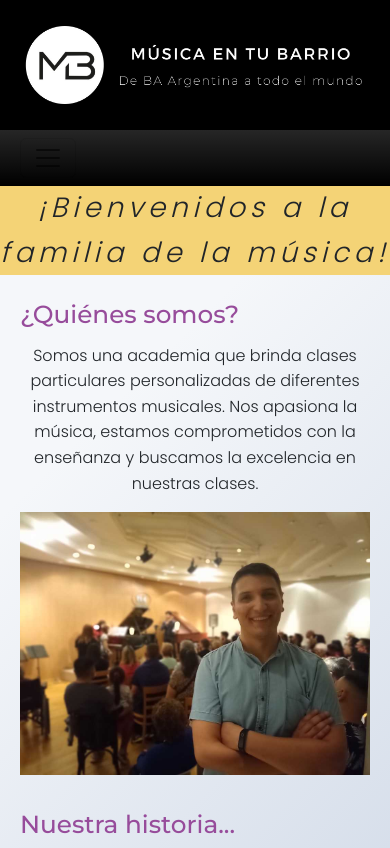
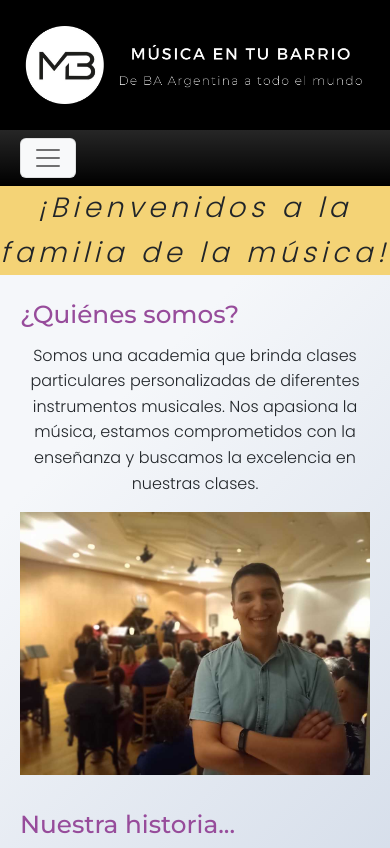
Before and after one commit to joanadiaco/IdeaDiacoSASS, a website: page index.html in a window 390 px wide. Shown: the top 848 px of the page. Drawn offline with nearby package versions, Linux system fonts and the light colour scheme; files that its build step writes are made by us from their sources.

Commit message:
modifico boton menu hamburguesa de todas las paginas

```diff
--- a/index.html
+++ b/index.html
@@ -26,7 +26,7 @@
         <a href="index.html"><img src="./Images/ImgHeader/banner2.jpg" alt="Música en tu Barrio" class="img-fluid"></a>
         <nav class="navbar navbar-expand-lg bg-black bg-gradient p-2 mg-2">
             <div class="container-fluid">
-                <button class="navbar-toggler" type="button" data-bs-toggle="collapse" data-bs-target="#navbarSupportedContent" aria-controls="navbarSupportedContent" aria-expanded="false" aria-label="Toggle navigation">
+                <button class="navbar-toggler bg-light" type="button" data-bs-toggle="collapse" data-bs-target="#navbarSupportedContent" aria-controls="navbarSupportedContent" aria-expanded="false" aria-label="Toggle navigation">
                     <span class="navbar-toggler-icon"></span>
                 </button>
                 <div class="collapse navbar-collapse" id="navbarSupportedContent">
```
Also changed, not shown: clases.html (+2 -3 lines), contacto.html (+1 -1 lines), muestras.html (+2 -3 lines), portal.html (+1 -1 lines), staff.html (+3 -4 lines).
